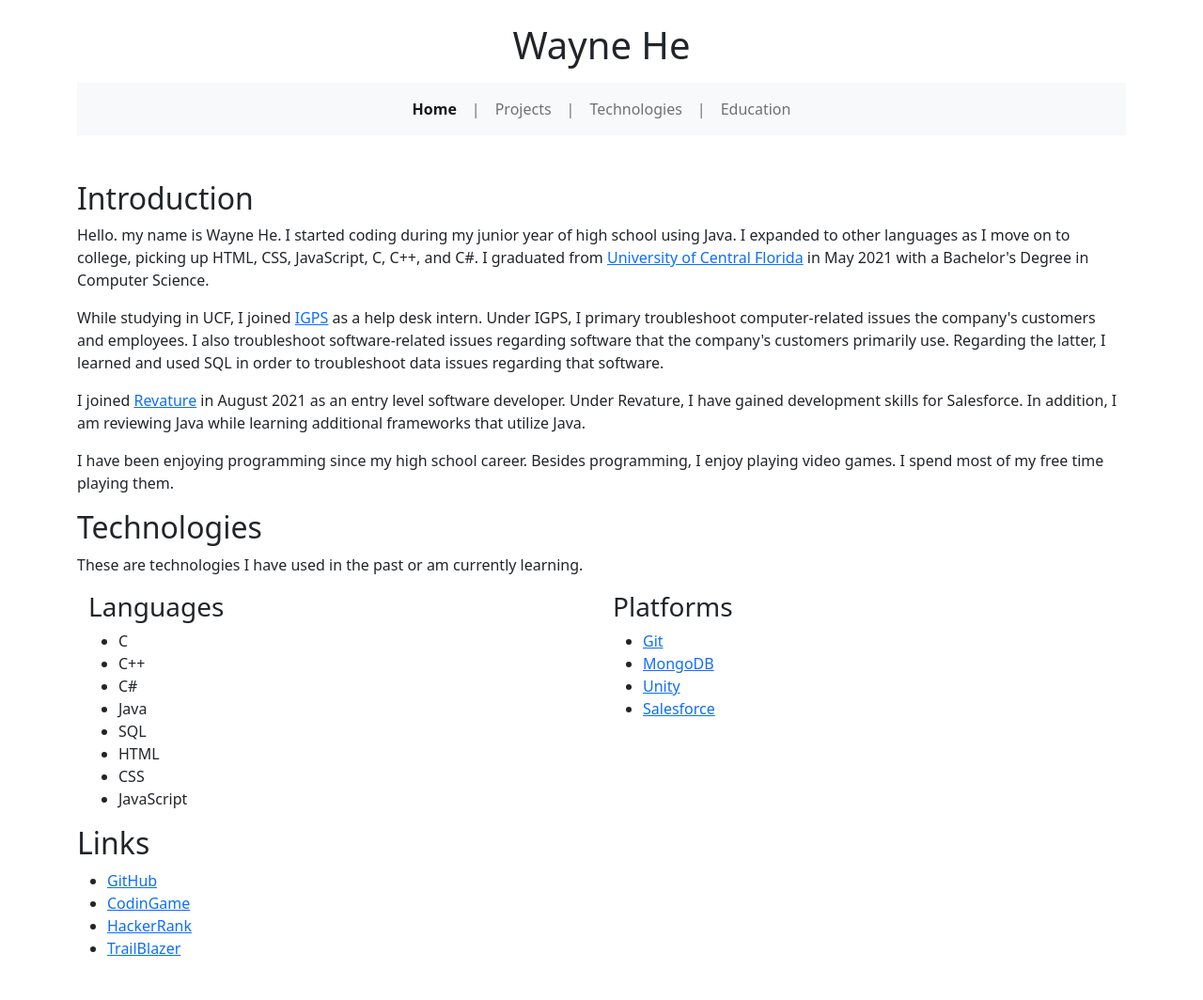
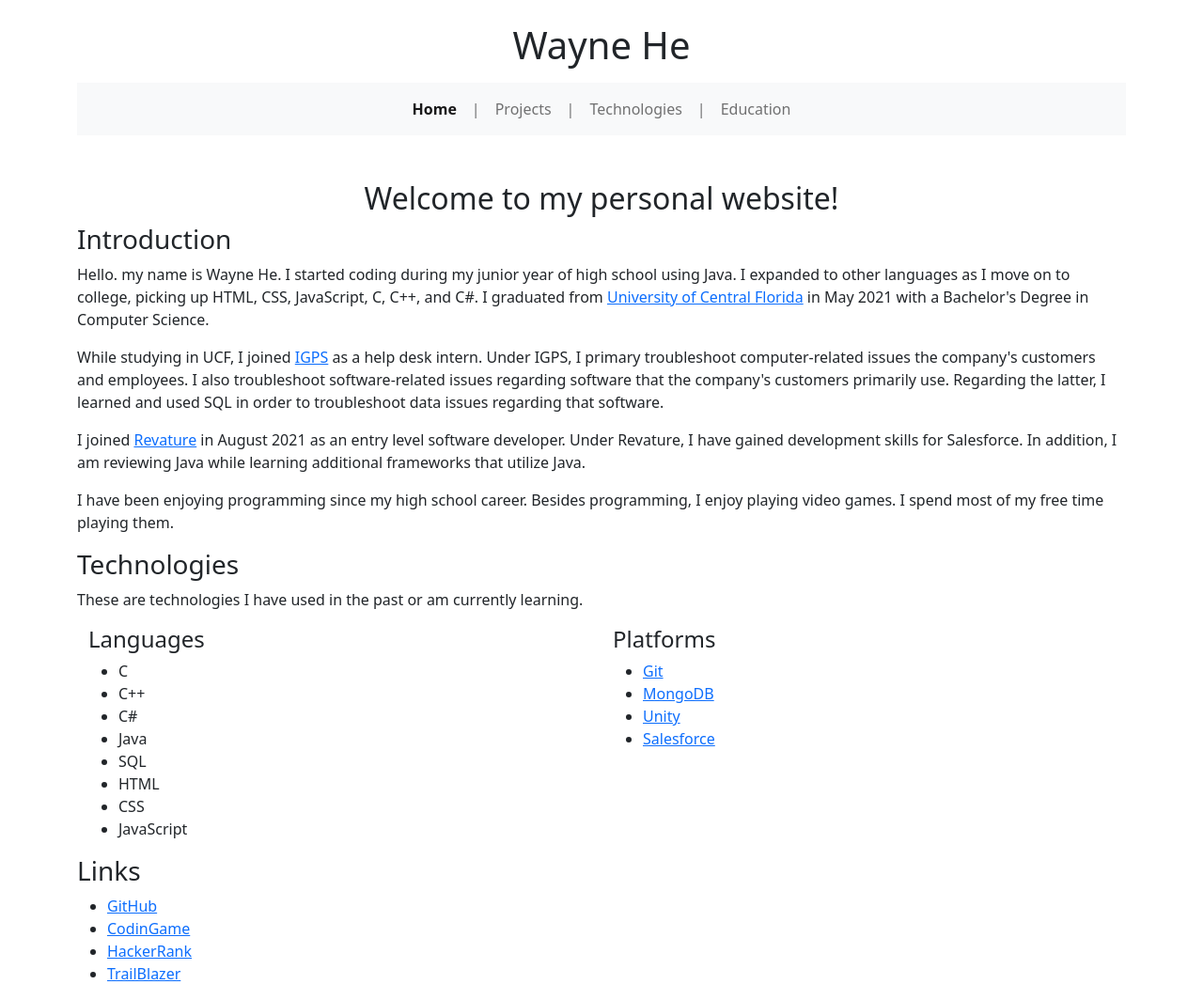
Before and after one commit to wayneh000/wayneh000.github.io, a plain HTML site: page index.html in a window 1280 px wide. Shown: the whole page at 94% size. Before the commit the page ends 1037 px from the top, so only its background shows below. Drawn offline with nearby package versions, Linux system fonts and the light colour scheme.

Commit message:
Added page header + adjusted other headers' sizes

```diff
--- a/index.html
+++ b/index.html
@@ -18,9 +18,10 @@
             </nav>
         </header>
         <main class="container">
+            <h2 class="text-center">Welcome to my personal website!</h2>
             <article>
                 <section>
-                    <h2>Introduction</h2>
+                    <h3>Introduction</h3>
                     <p>
                         Hello. my name is Wayne He. I started coding during my junior year of high school using Java. I expanded to other languages as I move on to college, picking up HTML, CSS, JavaScript, C, C++, and C#. I graduated from <a href="http://www.ucf.edu">University of Central Florida</a> in May 2021 with a Bachelor's Degree in Computer Science.
                     </p>
@@ -35,14 +36,14 @@
                     </p>
                 </section>
                 <section>
-                    <h2>Technologies</h2>
+                    <h3>Technologies</h3>
                     <p>
                         These are technologies I have used in the past or am currently learning.
                     </p>
                     <div class="container">
                         <div class="row">
                             <div class="col">
-                                <h3>Languages</h3>
+                                <h4>Languages</h4>
                                 <ul>
                                     <li>C</li>
                                     <li>C++</li>
@@ -55,7 +56,7 @@
                                 </ul>
                             </div>
                             <div class="col">
-                                <h3>Platforms</h3>
+                                <h4>Platforms</h4>
                                 <ul>
                                     <li><a href="http://www.git-scm.com">Git</a></li>
                                     <li><a href="http://www.mongodb.com">MongoDB</a></li>
@@ -67,7 +68,7 @@
                     </div>
                 </section>
                 <section>
-                    <h2>Links</h2>
+                    <h3>Links</h3>
                     <ul>
                         <li><a href="http://www.github.com/wayneh000">GitHub</a></li>
                         <li><a href="https://www.codingame.com/profile/7b63e4b6584165fe668217db7ac343a98406854">CodinGame</a></li>
```
